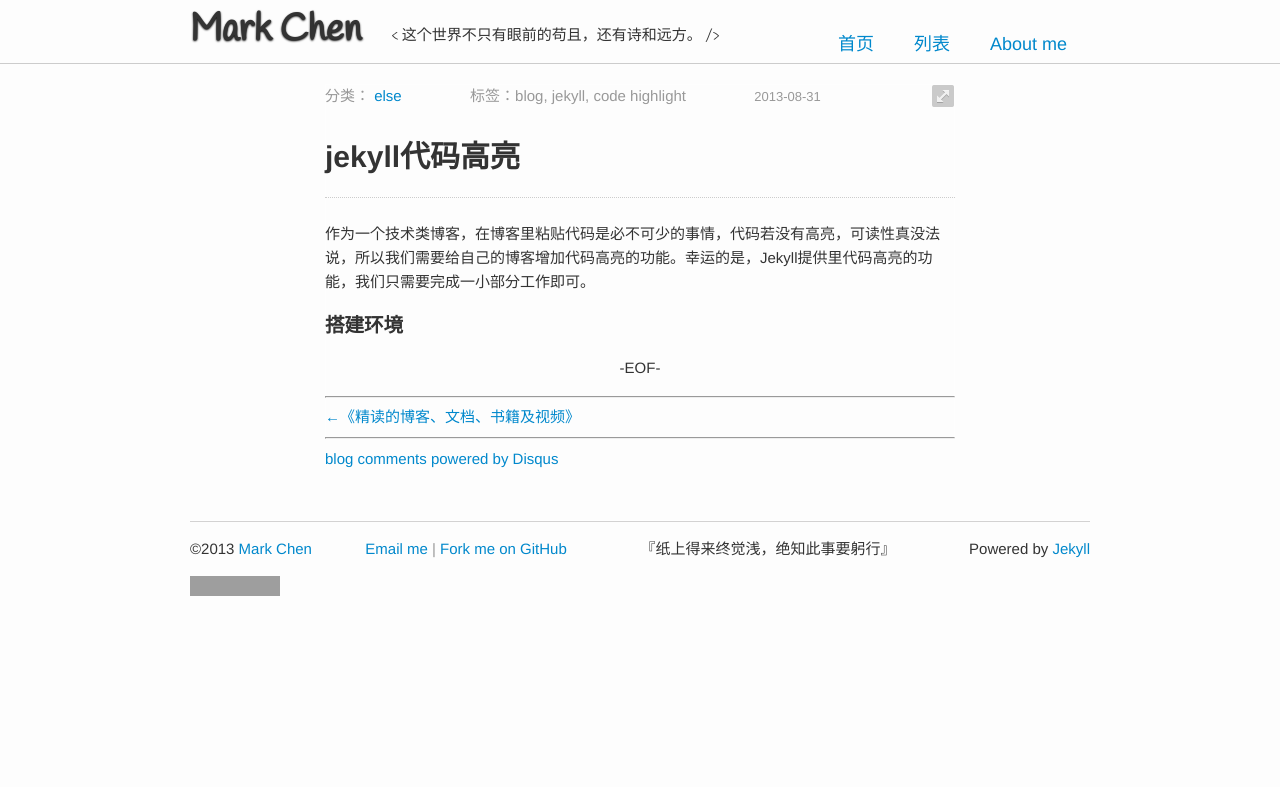
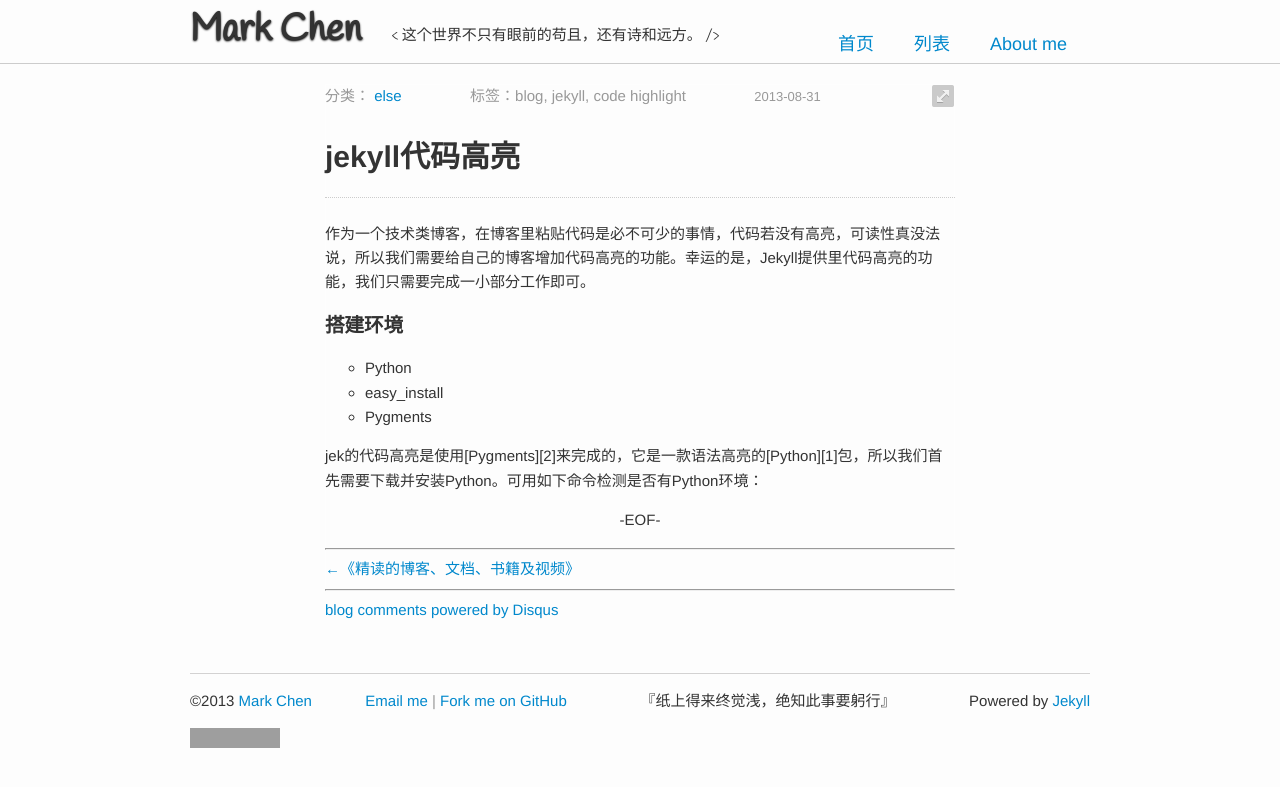
Before and after one commit to zhenchentl/zhenchentl.github.com, a Jekyll site: the page built from _posts/2013-08-31-jekyll-code-highlight.md, in a window 1280 px wide. Shown: the top 787 px of the page. Built offline with Jekyll 4.4.1, drawn with Linux system fonts in a browser that asks for light colours; Markdown is read by kramdown in place of the engine named in the settings; comment, search, counter and statistics services are not loaded; grey boxes are pictures that could not be loaded.

```diff
--- a/_posts/2013-08-31-jekyll-code-highlight.md
+++ b/_posts/2013-08-31-jekyll-code-highlight.md
@@ -14,3 +14,8 @@
 =================
 作为一个技术类博客，在博客里粘贴代码是必不可少的事情，代码若没有高亮，可读性真没法说，所以我们需要给自己的博客增加代码高亮的功能。幸运的是，Jekyll提供里代码高亮的功能，我们只需要完成一小部分工作即可。
 ###搭建环境
+- Python
+- easy_install
+- Pygments
+
+jek的代码高亮是使用[Pygments][2]来完成的，它是一款语法高亮的[Python][1]包，所以我们首先需要下载并安装Python。可用如下命令检测是否有Python环境：
```
